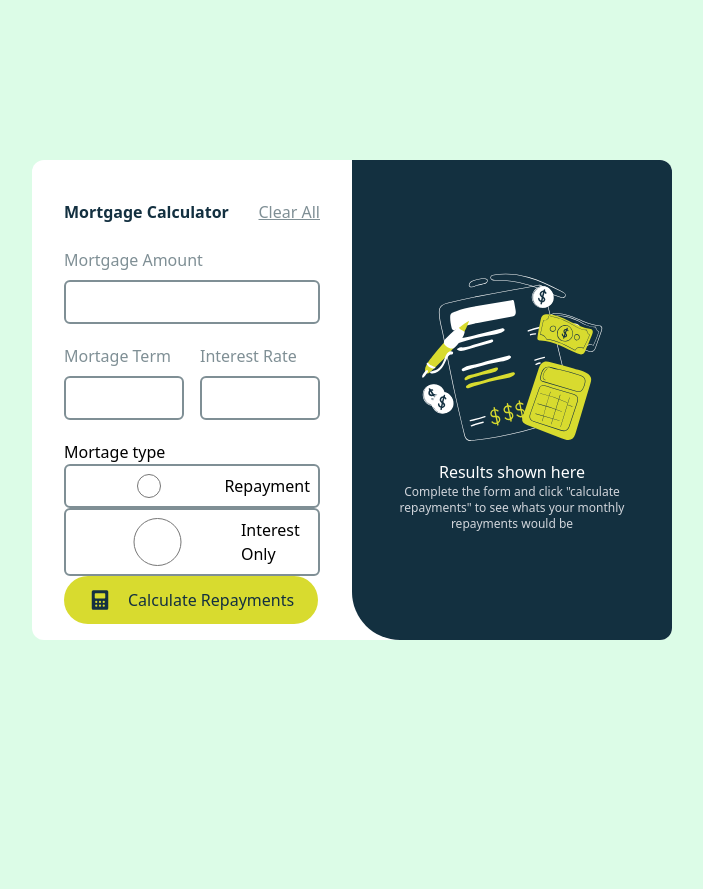
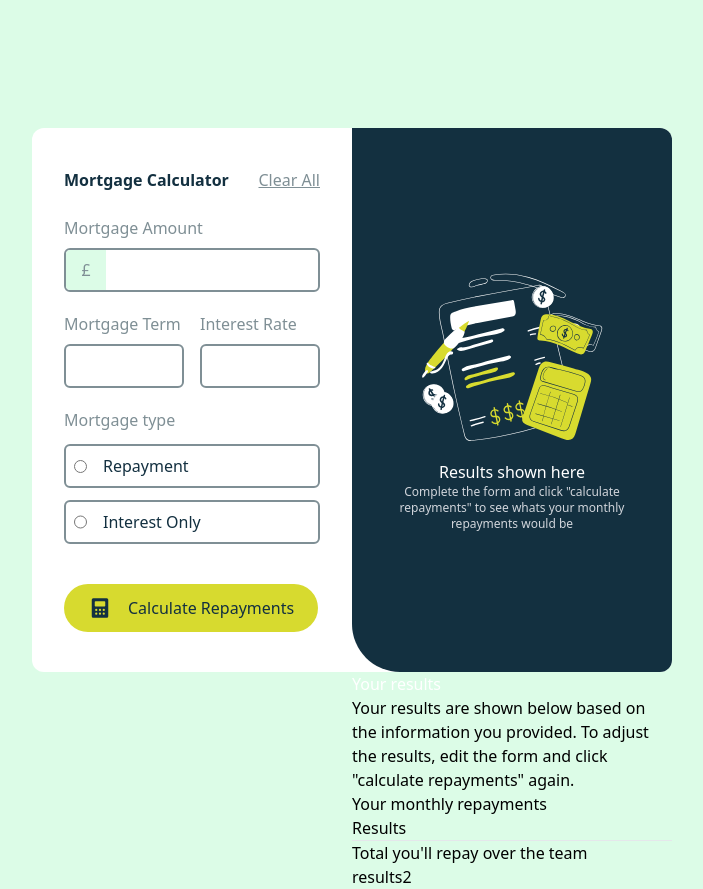
Before and after one commit to ash-109/mortgage-repayment-calculator, a website: page index.html in a window 1280 px wide. Shown: the whole page, without its empty margins (288-991 px from the left). Before the commit the page ends 800 px from the top, so only its background shows below. Drawn offline with Linux system fonts and the light colour scheme.

Commit message:
start editing the completed section

```diff
--- a/index.html
+++ b/index.html
@@ -1,5 +1,5 @@
 <!doctype html>
-<html class="h-full">
+<html class="h-full box-border">
 
 <head>
   <meta charset="UTF-8">
@@ -11,56 +11,82 @@
 </head>
 
 <body class=" bg-green-100 flex justify-center items-center h-screen w-full">
-  <div class=" flex  bg-white h-[30rem] w-1/2 rounded-xl ">
-    <div id="left" class="flex flex-col w-1/2 px-8 py-4">
-      <div class="flex w-full justify-between my-6">
-        <h1 class="text-dark-blue font-bold">
+  <div class=" flex  bg-white h-[34rem] w-1/2 rounded-xl ">
+    <div id="left" class="flex flex-col w-1/2 px-8 py-6">
+      <div class="flex w-full justify-between mb-6 mt-4">
+        <h1 class="text-custom-dark-blue font-bold">
           Mortgage Calculator
         </h1>
-        <button type="reset" class="underline text-custom-grey font-medium">Clear All</button>
+        <button type="reset" class="underline text-custom-grey hover:text-custom-dark-blue font-medium">Clear All</button>
       </div>
       <form action="">
-        <div class="mortage_amount mb-5">
-           <label for="mortage_amount" class="text-custom-grey font-medium block mb-2" >Mortgage Amount</label>
+        <div class="mortgage_amount mb-5 ">
+          <label for="mortgage_amount" class="text-custom-grey font-medium block mb-2  ">Mortgage Amount</label>
+<div class="relative flex border-custom-grey border-2 rounded-md overflow-hidden active:border-black active:border-2">
+  <p class="text-custom-grey flex items-center justify-center absolute rounded-tl rounded-bl w-[40px] h-full bg-green-100 font-medium  border-none ">£</p>
+   <input type="number" class=" rounded-md w-full p-2 text-custom-dark-blue font-medium border-none active:border-3 z-6 pl-[48px] ">
 
-          <input type="text" class=" border-custom-grey border-2 rounded-md p-2">
+</div>
+
+
+
         </div>
-        <div id="mortage_infos" class=" flex  justify-between w-full gap-4 mb-5" >
+        <div id="mortage_infos" class=" flex  justify-between w-full gap-4 mb-5">
           <div class="">
-            <label for="mortage_term" class="text-custom-grey font-medium block mb-2">Mortage Term</label>
-            <input type="number" min="5" id="mortage_term" class="border-custom-grey rounded-md p-2">
+            <label for="mortgage_term" class="text-custom-grey font-medium block mb-2">Mortgage Term</label>
+            <input type="number" min="5" id="mortgage_term" class="border-custom-grey border-2 rounded-md w-full p-2 text-custom-dark-blue font-medium ">
           </div>
           <div class="">
             <label for="interest_rate" class="text-custom-grey font-medium block mb-2">Interest Rate</label>
-            <input type="number" name="" id="interest_rate" class="border-custom-grey rounded-md p-2">
+            <input type="number" name="" id="interest_rate" class="border-custom-grey border-2 rounded-md w-full p-2 text-custom-dark-blue font-medium ">
           </div>
         </div>
-        <div class="mortage_type">
-          <p>Mortage type</p>
-          <div class="flex border-[2px] border-custom-grey rounded-md p-2">
-          <input type="radio" id="repayment"  value="repayment" />
-          <label for="repayment">Repayment</label>
+        <div class="mortgage_type flex flex-col gap-3 mb-10">
+          <p class="text-custom-grey font-medium">Mortgage type</p>
+          <div class="flex gap-4 items-center border-[2px] border-custom-grey rounded-md p-2 hover:border-custom-green ">
+            <input type="radio" id="repayment" value="repayment" />
+            <label for="repayment" class="text-custom-dark-blue font-medium block w-full">Repayment</label>
           </div>
-          <div class="flex  border-[2px] border-custom-grey rounded-md p-2">
-          <input type="radio" id="interest_only" value="interest_only" />
-          <label for="interest_only" class="">Interest Only</label></div>
+          <div class="flex gap-4 border-[2px] border-custom-grey rounded-md p-2 hover:border-custom-green ">
+            <input type="radio" id="interest_only" value="interest_only" />
+            <label for="interest_only" class="text-custom-dark-blue font-medium block w-full checked:border-custom-green checked:bg-custom-green">Interest Only</label>
+          </div>
         </div>
-        <button type="submit" class="flex justify-between gap-4 bg-custom-green py-3 px-6 rounded-[50px] text-custom-dark-blue" id="btn_submit"> <img src="./assets/images/icon-calculator.svg" alt=""> Calculate Repayments</button>
+        <button type="submit"
+          class="flex justify-between gap-4 bg-custom-green py-3 px-6 rounded-[50px] text-custom-dark-blue font-medium "
+          id="btn_submit"> <img src="./assets/images/icon-calculator.svg" alt=""> Calculate Repayments</button>
       </form>
 
     </div>
 
     <!-- Results section -->
 
-    <div class="w-1/2 bg-dark-blue rounded-r-xl rounded-bl-7xl " id="results">
+    <div class="w-1/2 bg-custom-dark-blue rounded-r-xl rounded-bl-7xl " id="results">
+      <!---------- Empty ---------->
       <div id="empty" class="flex flex-col justify-center items-center h-full text-center px-4">
         <img src="./assets/images/illustration-empty.svg" alt="">
         <h2 class="text-white">Results shown here</h2>
         <p class="text-gray-300 text-xs">Complete the form and click "calculate repayments" to see whats your monthly
           repayments would be</p>
       </div>
+
+<!---------- Completed ---------->
+    <div id="completed">
+
+      <h2 class="text-white">Your results</h2>
+      <p>Your results are shown below based on the information you provided. To adjust the results, edit the form and click "calculate repayments" again.</p>
+<div>
+  <p>Your monthly repayments</p>
+  <p>Results</p>
+  <hr class="w-full h-1 bg-custom-grey">
+  <p>Total you'll repay over the team</p>
+  <p>results2</p>
+</div>
     </div>
-    <div>
+
+
+    </div>
+
 </body>
 
 </html>
--- a/styles/styles.css
+++ b/styles/styles.css
@@ -2,18 +2,11 @@
 @tailwind components;
 @tailwind utilities;
 
-.bg-dark-blue{
-    background-color: rgb(19, 48, 64);
-}
-.text-dark-blue{
-    color: rgb(19, 48, 64);
-}
 .rounded-bl-7xl{
 border-bottom-left-radius: 48px;
 }
-input{
-    border: 2px grey solid;
-    width: 100%;
+input:hover, button:hover, .mortgage_type:hover label,.mortgage_type:hover div{
+    cursor: pointer;
 }
 
 /* npx tailwindcss -i ./styles/styles.css -o ./dist/style.css --watch */
--- a/tailwind.config.js
+++ b/tailwind.config.js
@@ -4,7 +4,7 @@ module.exports = {
   theme: {
     extend: {
       colors: {
-       'custom-green': 'rgb(216, 219, 47)',
+       'custom-green': 'rgb(215, 218, 47)',
        'custom-dark-blue' :'rgb(19, 48, 64)',
        'custom-grey':'rgb(127 143 149)'
       }
```
Also changed, not shown: README.md, dist/style.css.
